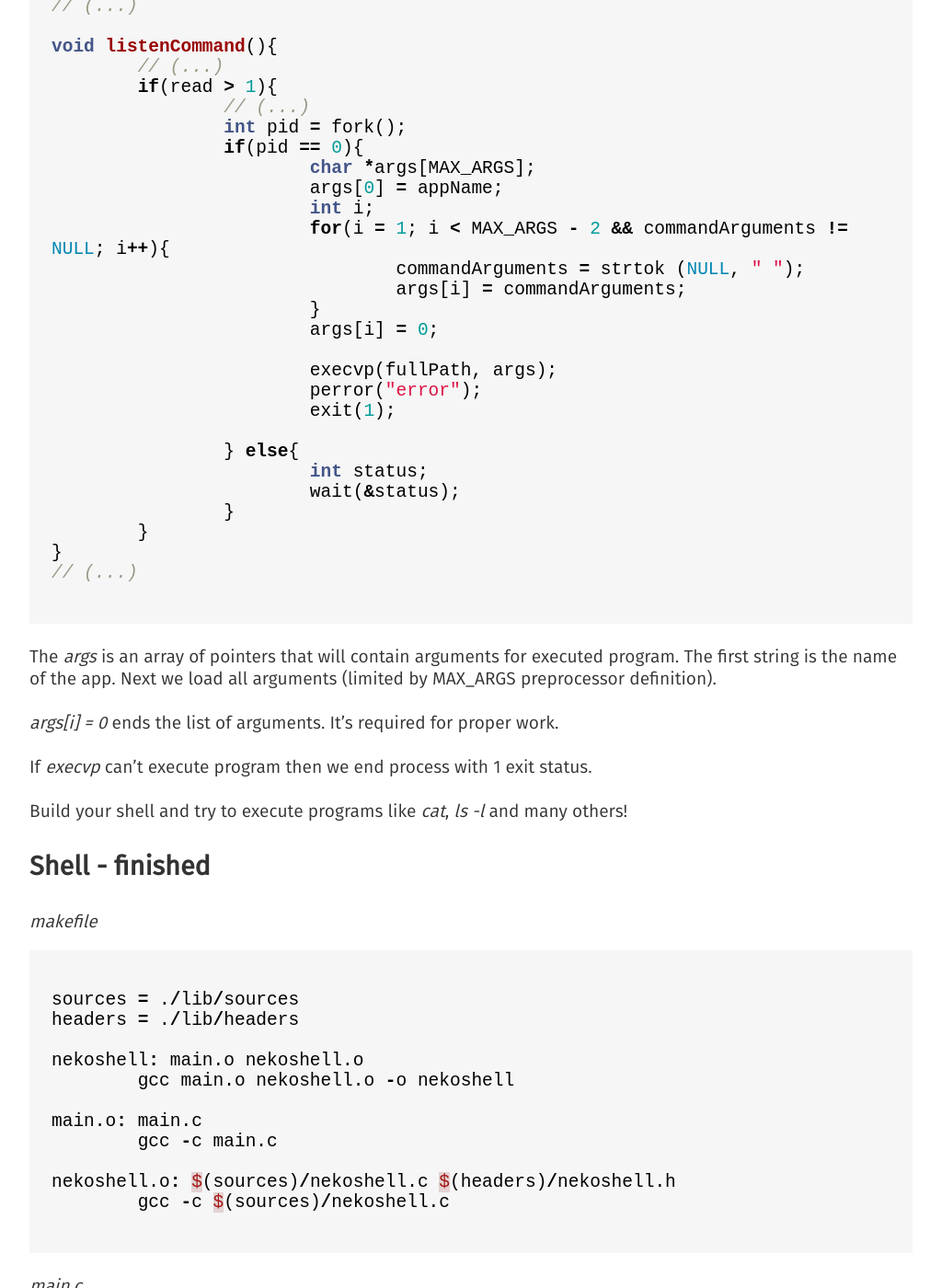
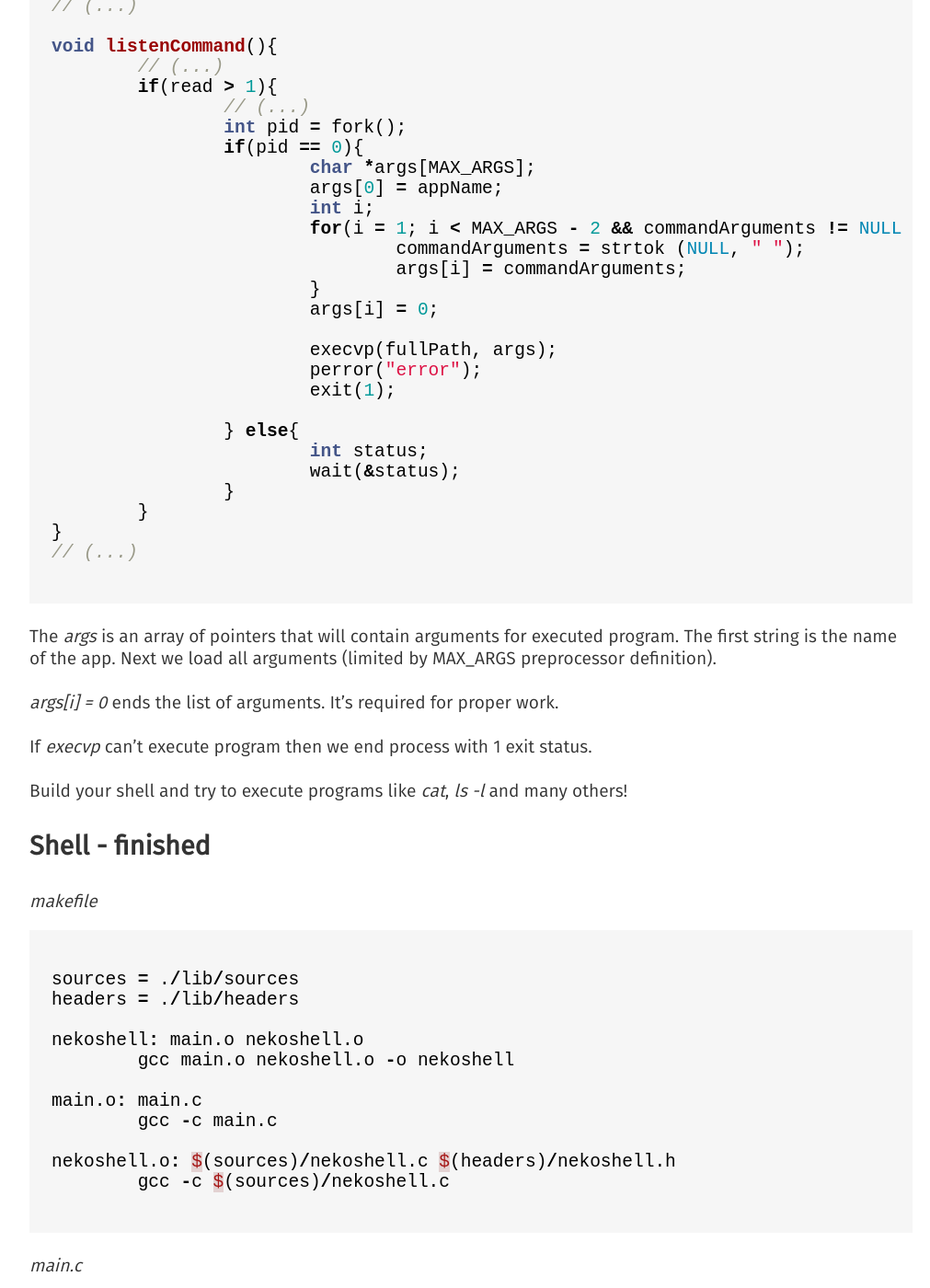
Before and after one commit to tadeusz-lewandowski/Paccoon, a Jekyll site: the page built from _posts/articles/2017-02-02-writing-simple-shell.md, in a window 1280 px wide and 1400 px high, scrolled down 11554 px. Shown: the whole window at 92% size, without its empty margins (128-1139 px from the left). Built offline with Jekyll 4.4.1, drawn with Linux system fonts in a browser that asks for light colours.

Commit message:
Add responsive elements

```diff
--- a/_layouts/default.html
+++ b/_layouts/default.html
@@ -2,7 +2,8 @@
 <html>
 <head>
 	<title>Cleverfox</title>
-
+	<meta charset="utf-8">
+	<meta name="viewport" content="width=device-width, initial-scale=1">
 	<link rel="stylesheet" type="text/css" href="{{ site.baseurl }}/assets/css/styles.css">
 </head>
 <body>
--- a/assets/css/styles.css
+++ b/assets/css/styles.css
@@ -53,6 +53,8 @@
   color: white;
   font-size: 4rem;
 }
+
+
 
 .container{
   max-width: 40rem;
@@ -195,7 +197,8 @@
 }
 
 pre {
-    white-space: pre-wrap;
+    /*white-space: pre-wrap;*/
+    overflow: auto;
 }
 
 .highlight {
@@ -264,3 +267,10 @@
 .highlight .vg { color: #008080 } /* Name.Variable.Global */
 .highlight .vi { color: #008080 } /* Name.Variable.Instance */
 .highlight .il { color: #009999 } /* Literal.Number.Integer.Long */
+
+
+@media only screen and (max-width: 600px) {
+  .home-background > h1{
+    font-size: 2rem;
+  }
+}
```
Lines whose indentation alone changed are shown as unchanged.
